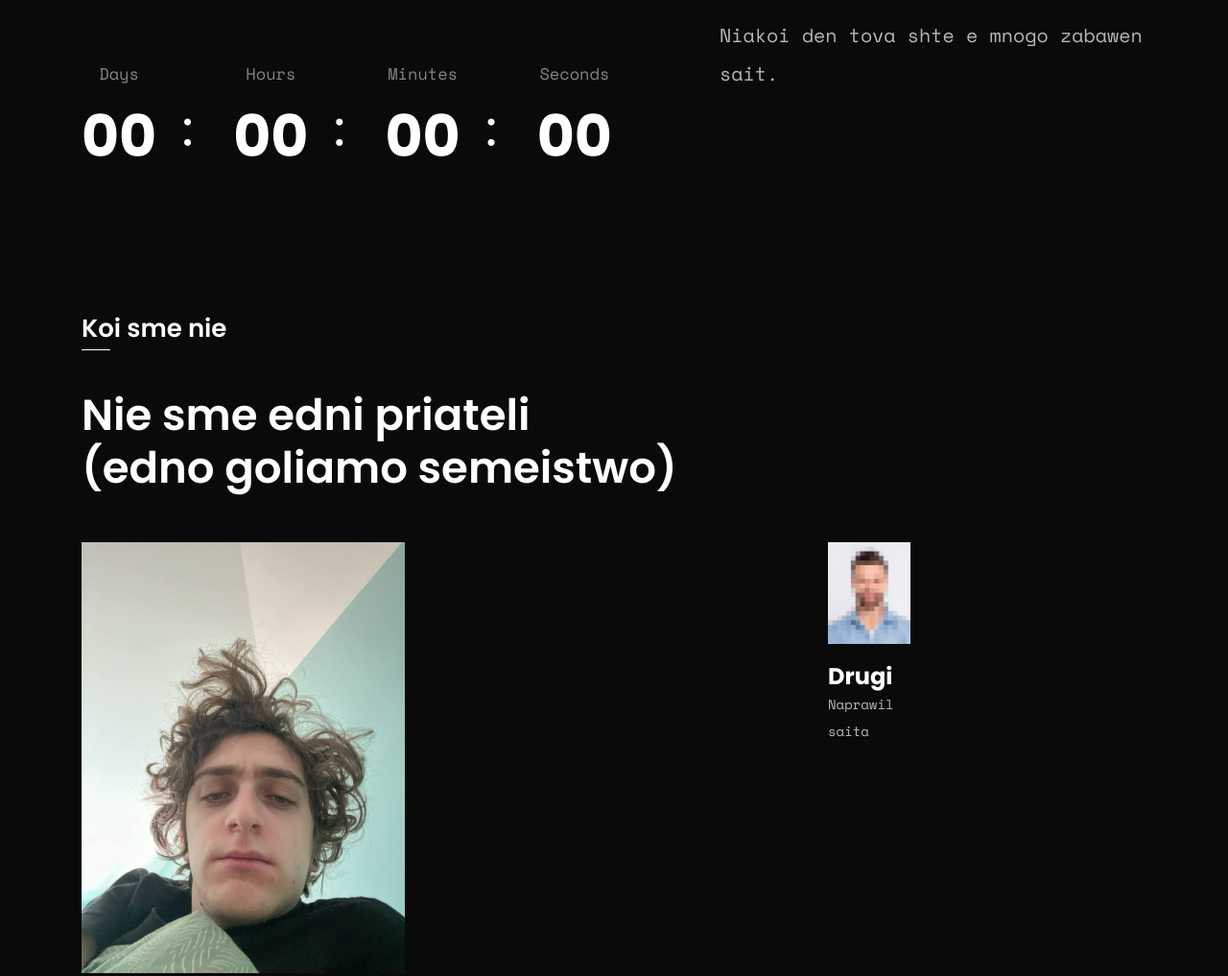
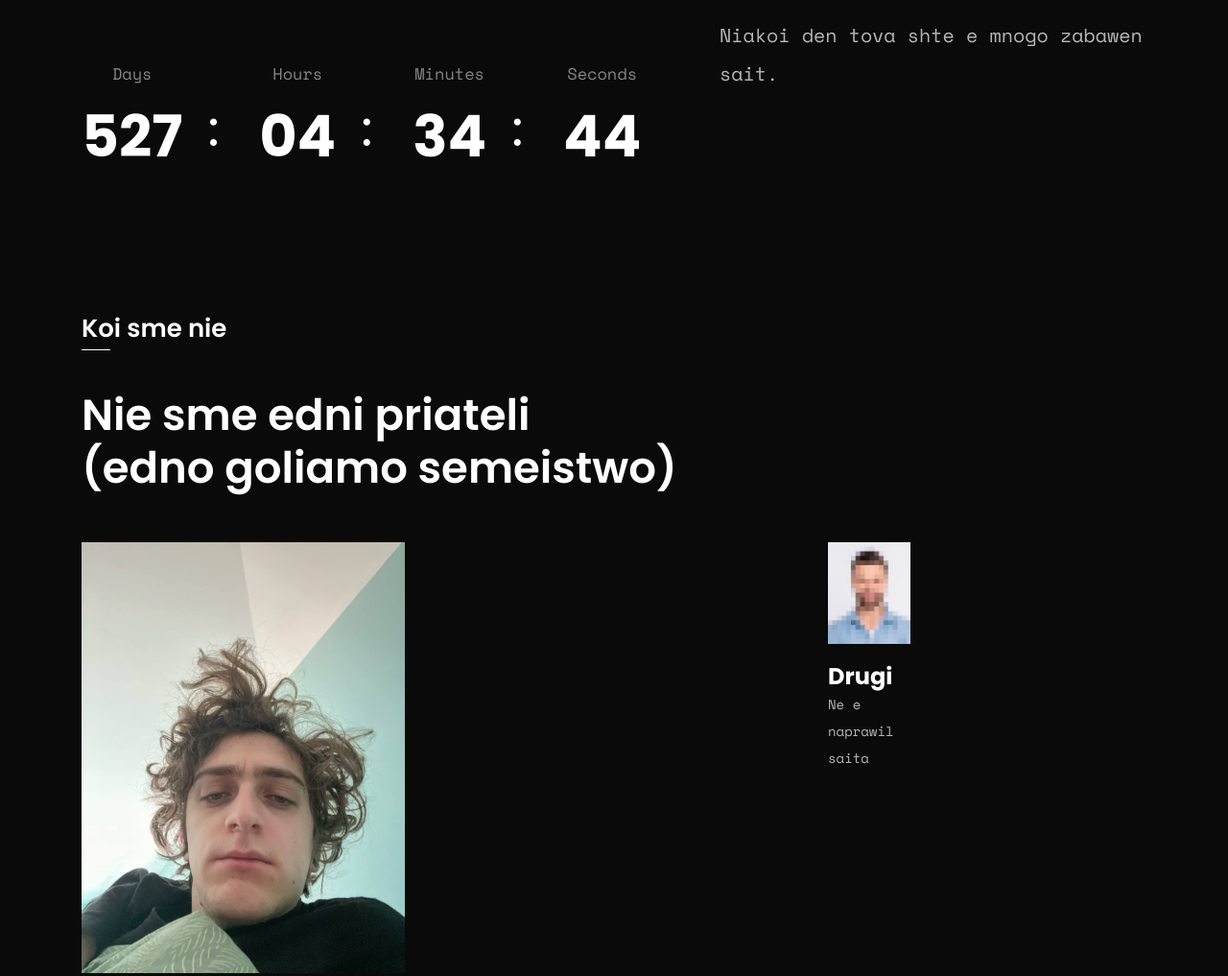
Before and after one commit to dadato2/pukanki, a plain HTML site: page index.html in a window 1280 px wide. Shown: the part 543-1560 px from the top of the page at 96% size. Drawn offline with nearby package versions, Linux system fonts and the light colour scheme.

Commit message:
fixed countdown + credits

```diff
--- a/index.html
+++ b/index.html
@@ -57,7 +57,7 @@
                         </div>
                         <div class="col-xl-7 col-lg-7">
                             <!-- countdown start  -->
-                            <div class="wow fadeInRight" data-wow-delay=".4s" data-countdown="2021/10/01"></div>
+                            <div class="wow fadeInRight" data-wow-delay=".4s" data-countdown="2026/10/01"></div>
                             <!-- countdown end  -->
                         </div>
                         <div class="col-xl-5 col-lg-5">
@@ -118,7 +118,7 @@
                                 </div>
                                 <div class="team-info">
                                     <h4>Drugi</h4>
-                                    <p>Naprawil saita</p>
+                                    <p>Ne e naprawil saita</p>
                                 </div>
                             </div>
                             <!-- team-item end  -->
```
